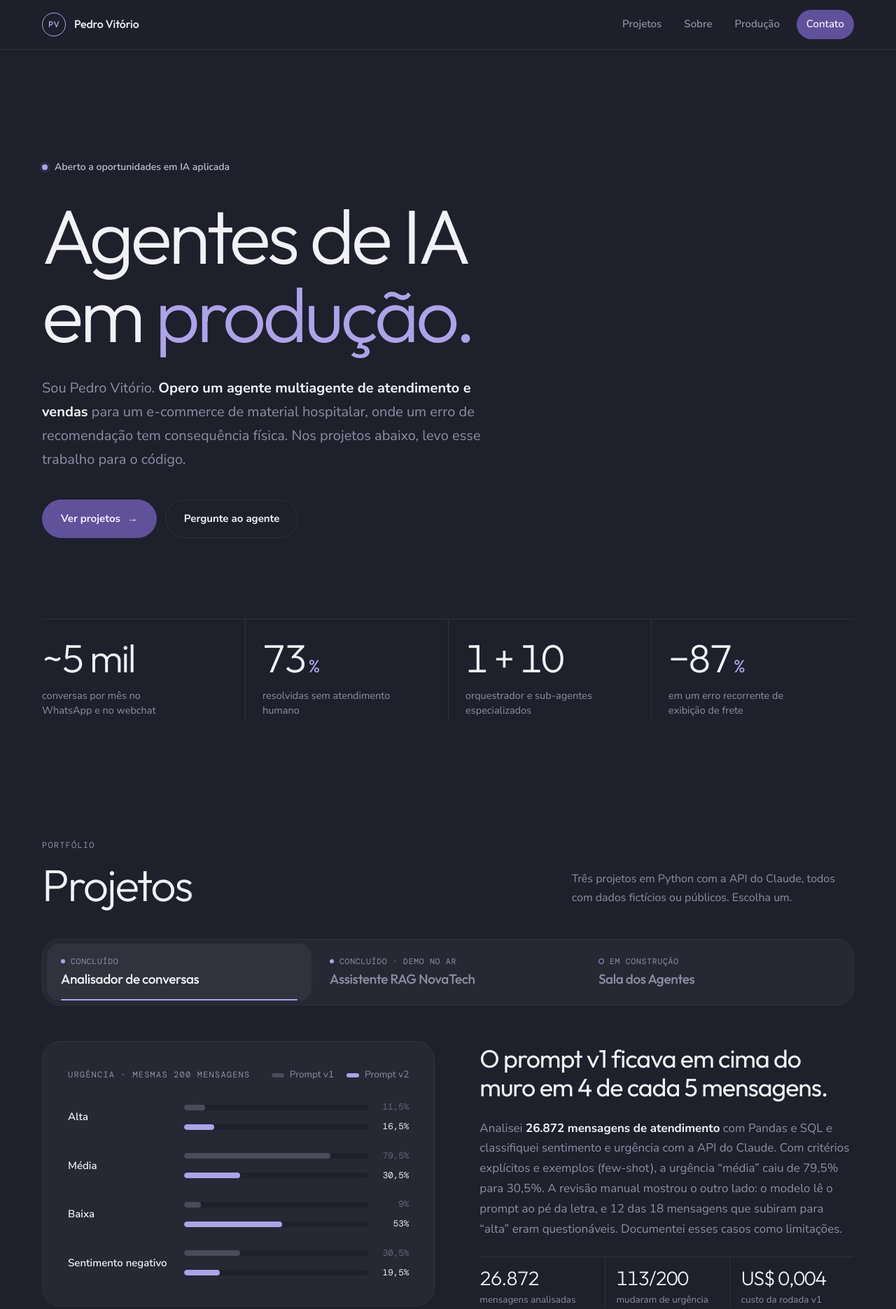
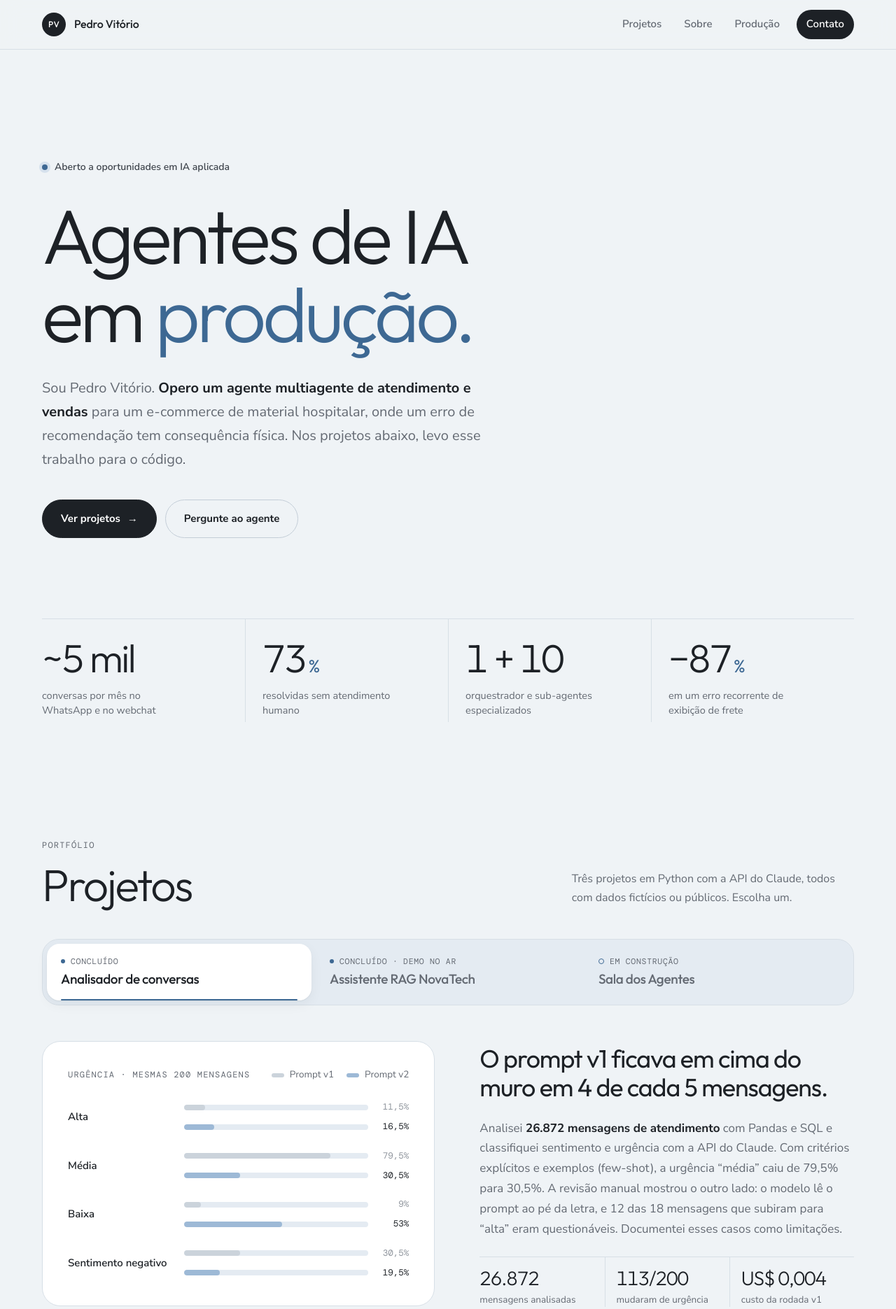
Before and after one commit to Pedrofeliixx/Pedrofeliixx.github.io, a plain HTML site: page index.html in a window 1280 px wide. Shown: the top 1871 px of the page at 70% size. Drawn offline with nearby package versions, Linux system fonts and the light colour scheme.

Commit message:
Visual Glaciar (correção)

```diff
--- a/index.html
+++ b/index.html
@@ -3,7 +3,7 @@
 <head>
 <meta charset="utf-8">
 <meta name="viewport" content="width=device-width, initial-scale=1, viewport-fit=cover">
-<meta name="theme-color" content="#1E202C">
+<meta name="theme-color" content="#EFF3F6">
 <title>Pedro Vitório · Agentes de IA em produção</title>
 <meta name="description" content="Portfólio de Pedro Vitório: agentes de IA em produção, RAG, engenharia de prompt e projetos em Python com a API do Claude.">
 <meta property="og:title" content="Pedro Vitório · Agentes de IA em produção">
@@ -11,13 +11,14 @@
 <style>html,body{margin:0}img{max-width:100%}</style>
 <link rel="stylesheet" href="https://fonts.googleapis.com/css2?family=Outfit:wght@300;400;500;600&family=Nunito+Sans:opsz,wght@6..12,400;6..12,600;6..12,700&family=DM+Mono:wght@400;500&display=swap">
 <style>
-/* Layout: ficha técnica minimalista em grafite. Muito espaço, linhas finas, números grandes e leves,
-   lavanda só no que está ativo. Paleta Lavanda e grafite (#1E202C, #31323E, #60519B, #BFC0D1) + tons derivados. */
+/* Layout: ficha técnica minimalista em branco-gelo. Muito espaço, linhas finas, números grandes e leves.
+   Paleta Glaciar (#EFF3F6, #9DB9D6, #6F747C) + grafite para títulos e um azul-gelo profundo derivado para texto de destaque. */
 :root{
-  color-scheme:dark;
-  --bg:#1E202C; --surface:#262834; --surface-2:#31323E; --line:#31323E; --line-2:#41435280;
-  --ink:#F1F1F7; --text:#BFC0D1; --muted:#8E8FA3; --faint:#676979;
-  --accent:#60519B; --accent-hover:#6E5FAE; --accent-hi:#AEA3E8; --accent-soft:#60519B33;
+  color-scheme:light;
+  --bg:#EFF3F6; --surface:#FFFFFF; --surface-2:#E4EBF2; --line:#D7DFE6; --line-2:#C3CDD7;
+  --ink:#1D2126; --text:#3F454D; --muted:#646A73; --faint:#8E949C;
+  --accent:#9DB9D6; --accent-hover:#B3C9E1; --accent-hi:#3D6893; --accent-soft:#9DB9D64D;
+  --bar-1:#CBD3DB; --on-ink:#FFFFFF;
   --display:"Outfit","Nunito Sans",system-ui,sans-serif;
   --body:"Nunito Sans","Segoe UI",system-ui,sans-serif;
   --mono:"DM Mono",ui-monospace,Menlo,Consolas,monospace;
@@ -42,15 +43,15 @@ ul,ol{padding:0;list-style:none}
 .hi{color:var(--accent-hi)}
 
 /* header */
-.top{position:sticky;top:env(safe-area-inset-top,0px);z-index:20;background:#1E202CE6;backdrop-filter:blur(14px);-webkit-backdrop-filter:blur(14px);border-bottom:1px solid var(--line)}
+.top{position:sticky;top:env(safe-area-inset-top,0px);z-index:20;background:#EFF3F6E6;backdrop-filter:blur(14px);-webkit-backdrop-filter:blur(14px);border-bottom:1px solid var(--line)}
 .top .wrap{display:flex;align-items:center;justify-content:space-between;gap:12px;padding-block:14px}
 .brand{display:flex;align-items:center;gap:12px;text-decoration:none;font-family:var(--display);font-weight:500;font-size:16px;color:var(--ink);letter-spacing:-.01em;flex-shrink:0}
-.mark{width:34px;height:34px;border-radius:50%;border:1px solid var(--accent-hi);color:var(--accent-hi);display:grid;place-items:center;font-size:12px;font-weight:500;letter-spacing:.02em}
+.mark{width:34px;height:34px;border-radius:50%;background:var(--ink);color:var(--on-ink);display:grid;place-items:center;font-size:12px;font-weight:500;letter-spacing:.02em}
 .nav{display:flex;align-items:center;gap:4px}
 .nav a{text-decoration:none;font-size:15px;font-weight:600;color:var(--muted);padding:8px 14px;border-radius:999px;transition:color .2s,background .2s}
 .nav a:hover{color:var(--ink);background:var(--surface)}
-.nav a.cta{background:var(--accent);color:var(--ink);margin-left:6px}
-.nav a.cta:hover{background:var(--accent-hover)}
+.nav a.cta{background:var(--ink);color:var(--on-ink);margin-left:6px}
+.nav a.cta:hover{background:var(--accent-hi);color:var(--on-ink)}
 @media (max-width:640px){.brand .name{display:none}.nav a{padding:8px 10px;font-size:14px}}
 @media (max-width:480px){.nav a.hide-xs{display:none}}
 
@@ -77,9 +78,9 @@ ul,ol{padding:0;list-style:none}
 
 /* botões */
 .btn{display:inline-flex;align-items:center;gap:10px;padding:14px 26px;border-radius:999px;text-decoration:none;font-size:15px;font-weight:700;border:1px solid var(--line-2);color:var(--ink);background:transparent;transition:background .2s,border-color .2s,transform .2s var(--ease)}
-.btn:hover{border-color:var(--text);transform:translateY(-1px)}
-.btn.solid{background:var(--accent);border-color:var(--accent)}
-.btn.solid:hover{background:var(--accent-hover);border-color:var(--accent-hover)}
+.btn:hover{border-color:var(--ink);transform:translateY(-1px)}
+.btn.solid{background:var(--ink);border-color:var(--ink);color:var(--on-ink)}
+.btn.solid:hover{background:var(--accent-hi);border-color:var(--accent-hi)}
 .btn i{font-style:normal;transition:transform .2s var(--ease)}
 .btn:hover i{transform:translateX(4px)}
 
@@ -91,8 +92,8 @@ section{scroll-margin-top:84px}
 .sec-head > p{max-width:42ch;color:var(--muted);font-size:16px}
 
 /* seletor segmentado */
-.seg{position:relative;display:grid;grid-template-columns:repeat(3,minmax(0,1fr));gap:6px;padding:6px;border-radius:24px;background:var(--surface);border:1px solid var(--line)}
-.seg-ind{position:absolute;z-index:0;border-radius:18px;background:var(--surface-2);transition:left .5s var(--ease),top .5s var(--ease),width .5s var(--ease),height .5s var(--ease)}
+.seg{position:relative;display:grid;grid-template-columns:repeat(3,minmax(0,1fr));gap:6px;padding:6px;border-radius:24px;background:var(--surface-2);border:1px solid var(--line)}
+.seg-ind{position:absolute;z-index:0;border-radius:18px;background:var(--surface);box-shadow:0 1px 2px #1D21260F,0 6px 18px #1D21260D;transition:left .5s var(--ease),top .5s var(--ease),width .5s var(--ease),height .5s var(--ease)}
 .seg-ind::after{content:"";position:absolute;left:20px;right:20px;bottom:0;height:2px;border-radius:2px;background:var(--accent-hi)}
 .seg button{position:relative;z-index:1;text-align:left;padding:16px 20px 18px;border-radius:18px;display:flex;flex-direction:column;gap:4px;min-width:0;color:var(--muted);transition:color .3s}
 .seg button b{font-family:var(--display);font-weight:500;font-size:clamp(15px,1.5vw,19px);letter-spacing:-.02em;line-height:1.25;color:inherit}
@@ -125,16 +126,16 @@ section{scroll-margin-top:84px}
 /* projeto 1: barras */
 .legend{display:flex;gap:18px;font-size:13.5px;color:var(--muted)}
 .legend span{display:inline-flex;align-items:center;gap:8px}
-.legend i{width:18px;height:6px;border-radius:99px;background:#4A4C5C}
-.legend .k2 i{background:var(--accent-hi)}
+.legend i{width:18px;height:6px;border-radius:99px;background:var(--bar-1)}
+.legend .k2 i{background:var(--accent)}
 .bars{display:flex;flex-direction:column;gap:20px}
 .bars .row{display:grid;grid-template-columns:150px minmax(0,1fr);gap:16px;align-items:center}
 .bars .lab{font-size:15px;font-weight:600;color:var(--ink)}
 .pair{display:flex;flex-direction:column;gap:7px}
 .bar{display:flex;align-items:center;gap:12px}
-.bar .track{flex:1;height:8px;border-radius:99px;background:var(--bg);overflow:hidden}
-.bar .fill{display:block;height:100%;width:calc(var(--v)*1%);border-radius:99px;background:#4A4C5C;transform-origin:left;animation:grow 1s var(--ease) both .15s}
-.bar.v2 .fill{background:var(--accent-hi);animation-delay:.35s}
+.bar .track{flex:1;height:8px;border-radius:99px;background:var(--surface-2);overflow:hidden}
+.bar .fill{display:block;height:100%;width:calc(var(--v)*1%);border-radius:99px;background:var(--bar-1);transform-origin:left;animation:grow 1s var(--ease) both .15s}
+.bar.v2 .fill{background:var(--accent);animation-delay:.35s}
 @keyframes grow{from{transform:scaleX(0)}}
 .bar em{font-style:normal;font-family:var(--mono);font-size:12.5px;color:var(--faint);min-width:46px;text-align:right;font-variant-numeric:tabular-nums}
 .bar.v2 em{color:var(--ink)}
@@ -143,15 +144,15 @@ section{scroll-margin-top:84px}
 /* projeto 2 */
 .pipe{display:flex;flex-wrap:wrap;align-items:center;gap:6px 8px;font-family:var(--mono);font-size:12px;color:var(--muted)}
 .pipe span{padding:5px 11px;border-radius:999px;border:1px solid var(--line-2)}
-.pipe span.end{color:var(--ink);border-color:var(--accent)}
+.pipe span.end{color:var(--ink);border-color:var(--accent);background:var(--accent-soft)}
 .pipe em{font-style:normal;color:var(--faint)}
 .evo{display:flex;flex-direction:column;gap:6px}
 .evo button{display:grid;grid-template-columns:minmax(0,1fr) auto auto;gap:16px;align-items:center;text-align:left;padding:14px 16px;border-radius:var(--r-sm);color:var(--muted);transition:background .2s,color .2s}
 .evo button:hover{color:var(--ink);background:var(--bg)}
 .evo button[aria-pressed="true"]{background:var(--surface-2);color:var(--ink)}
 .evo .dots{display:flex;gap:5px}
-.evo .dots i{width:9px;height:9px;border-radius:50%;background:var(--bg)}
-.evo .dots i.on{background:#4A4C5C}
+.evo .dots i{width:9px;height:9px;border-radius:50%;background:var(--surface-2)}
+.evo .dots i.on{background:var(--bar-1)}
 .evo button[aria-pressed="true"] .dots i.on{background:var(--accent-hi)}
 .evo strong{font-family:var(--display);font-size:21px;font-weight:400;letter-spacing:-.03em;font-variant-numeric:tabular-nums;min-width:56px;text-align:right}
 .evo-note{font-size:15px;color:var(--text);padding:16px 18px;border-radius:var(--r-sm);border:1px solid var(--line-2);min-height:5.6em}
@@ -185,8 +186,8 @@ section{scroll-margin-top:84px}
 .asks button::after{content:"→";color:var(--faint);transition:transform .25s var(--ease),color .2s}
 .asks button:hover{color:var(--ink);border-color:var(--line-2)}
 .asks button:hover::after{transform:translateX(3px)}
-.asks button[aria-pressed="true"]{color:var(--ink);background:var(--accent);border-color:var(--accent)}
-.asks button[aria-pressed="true"]::after{color:var(--ink)}
+.asks button[aria-pressed="true"]{color:var(--on-ink);background:var(--ink);border-color:var(--ink)}
+.asks button[aria-pressed="true"]::after{color:var(--accent)}
 .console{background:var(--surface);border:1px solid var(--line);border-radius:var(--r-lg);padding:clamp(20px,3vw,32px);min-width:0;min-height:470px}
 .console-head{display:flex;justify-content:space-between;align-items:center;gap:12px;flex-wrap:wrap;margin-bottom:16px}
 .state{display:inline-flex;align-items:center;gap:8px;font-family:var(--mono);font-size:12px;color:var(--text);padding:5px 12px;border-radius:999px;border:1px solid var(--line-2)}
@@ -199,7 +200,7 @@ section{scroll-margin-top:84px}
 .cases{display:grid;grid-template-columns:repeat(3,minmax(0,1fr));gap:16px}
 @media (max-width:900px){.cases{grid-template-columns:1fr}}
 .case{background:var(--surface);border:1px solid var(--line);border-radius:var(--r-lg);padding:clamp(24px,3vw,34px);display:flex;flex-direction:column;gap:14px;transition:border-color .3s}
-.case:hover{border-color:var(--accent)}
+.case:hover{border-color:var(--accent);box-shadow:0 10px 30px #1D21260F}
 .tag{align-self:flex-start;font-family:var(--mono);font-size:11.5px;letter-spacing:.06em;text-transform:uppercase;padding:5px 12px;border-radius:999px;background:var(--accent-soft);color:var(--accent-hi)}
 .case .big{font-family:var(--display);font-weight:300;font-size:clamp(36px,3.8vw,50px);line-height:1;letter-spacing:-.045em;color:var(--ink);margin-top:14px;font-variant-numeric:tabular-nums}
 .case .cap{font-size:14px;color:var(--muted)}
```
Also changed, not shown: 1 other file.
